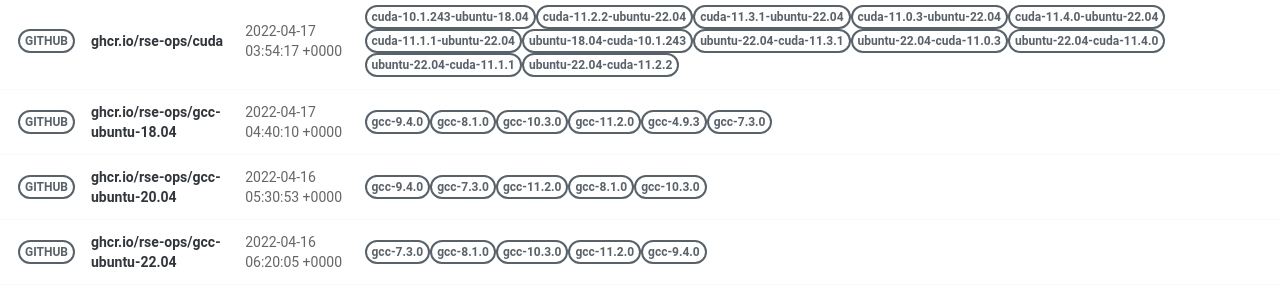
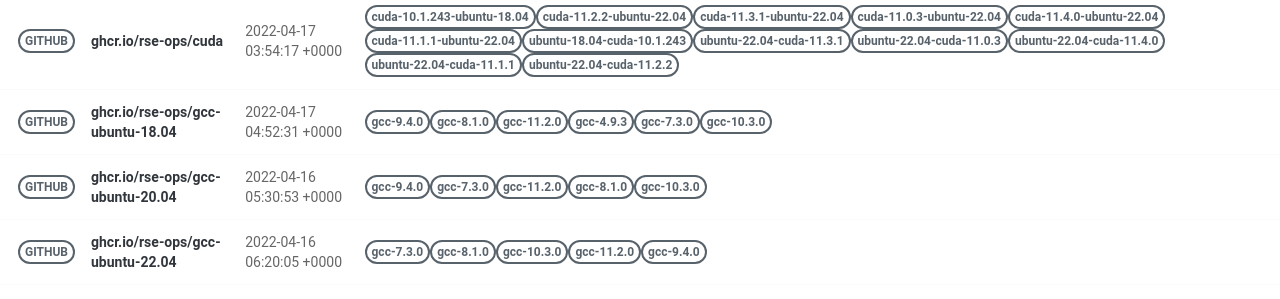
Before and after one commit to rse-ops/docker-images, a Jekyll site: the page built from pages/index.md, in a window 1280 px wide. Shown: the part 502-801 px from the top of the page. Built offline with Jekyll 4.4.1, drawn with Linux system fonts in a browser that asks for light colours; nearby versions of some CDN libraries.

Commit message:
Automated push to update library 2022-04-17

```diff
--- a/_library/ghcr.io-rse-ops-gcc-ubuntu-18.04.md
+++ b/_library/ghcr.io-rse-ops-gcc-ubuntu-18.04.md
@@ -1,7 +1,7 @@
 ---
 layout: container
 name: ghcr.io/rse-ops/gcc-ubuntu-18.04
-updated_at: 2022-04-17 04:40:10.352074
+updated_at: 2022-04-17 04:52:31.236896
 
 
 container_url: https://github.com/orgs/rse-ops/packages/container/package/gcc-ubuntu-18.04
@@ -12,9 +12,6 @@ versions:
  - tag: gcc-8.1.0
    dockerfile: https://github.com/rse-ops/docker-images/blob/main/ubuntu/gcc/Dockerfile
    manifest: https://crane.ggcr.dev/manifest/ghcr.io/rse-ops/gcc-ubuntu-18.04:gcc-8.1.0
- - tag: gcc-10.3.0
-   dockerfile: https://github.com/rse-ops/docker-images/blob/main/ubuntu/gcc/Dockerfile
-   manifest: https://crane.ggcr.dev/manifest/ghcr.io/rse-ops/gcc-ubuntu-18.04:gcc-10.3.0
  - tag: gcc-11.2.0
    dockerfile: https://github.com/rse-ops/docker-images/blob/main/ubuntu/gcc/Dockerfile
    manifest: https://crane.ggcr.dev/manifest/ghcr.io/rse-ops/gcc-ubuntu-18.04:gcc-11.2.0
```
Also changed, not shown: other parts of _library/ghcr.io-rse-ops-gcc-ubuntu-18.04.md (+3 -0 lines).
